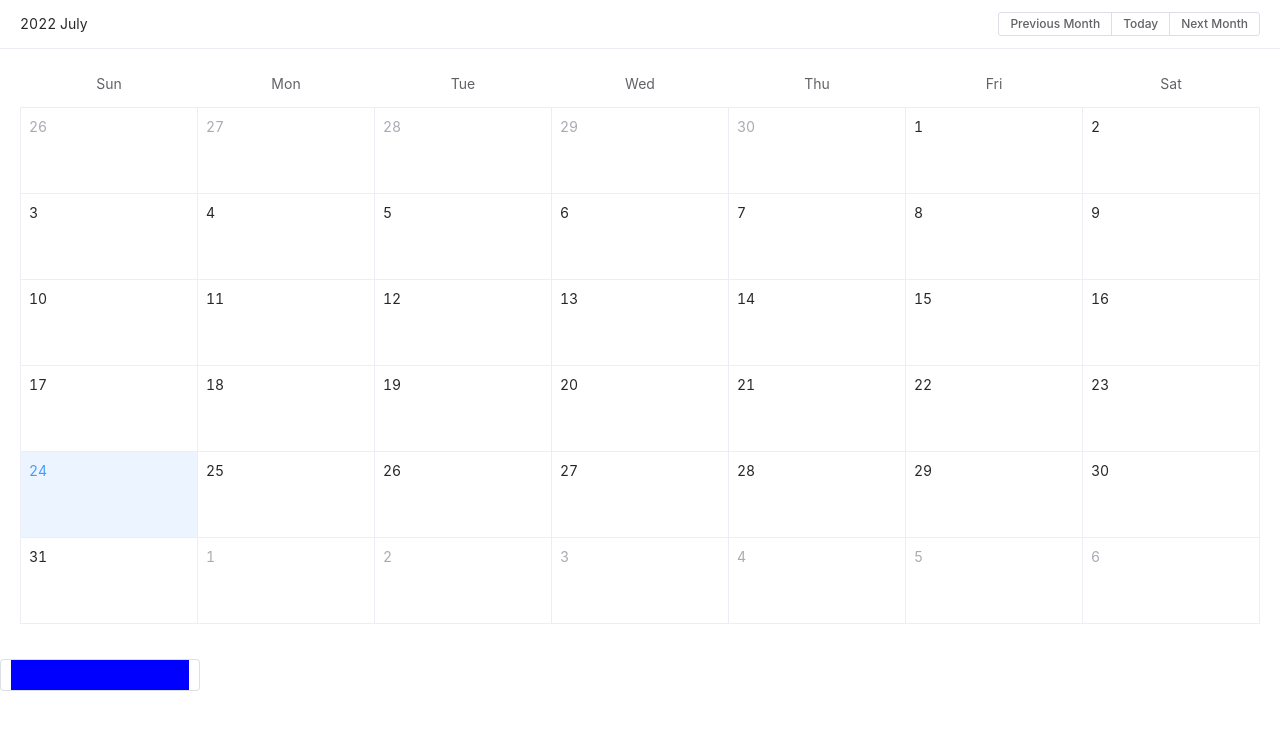
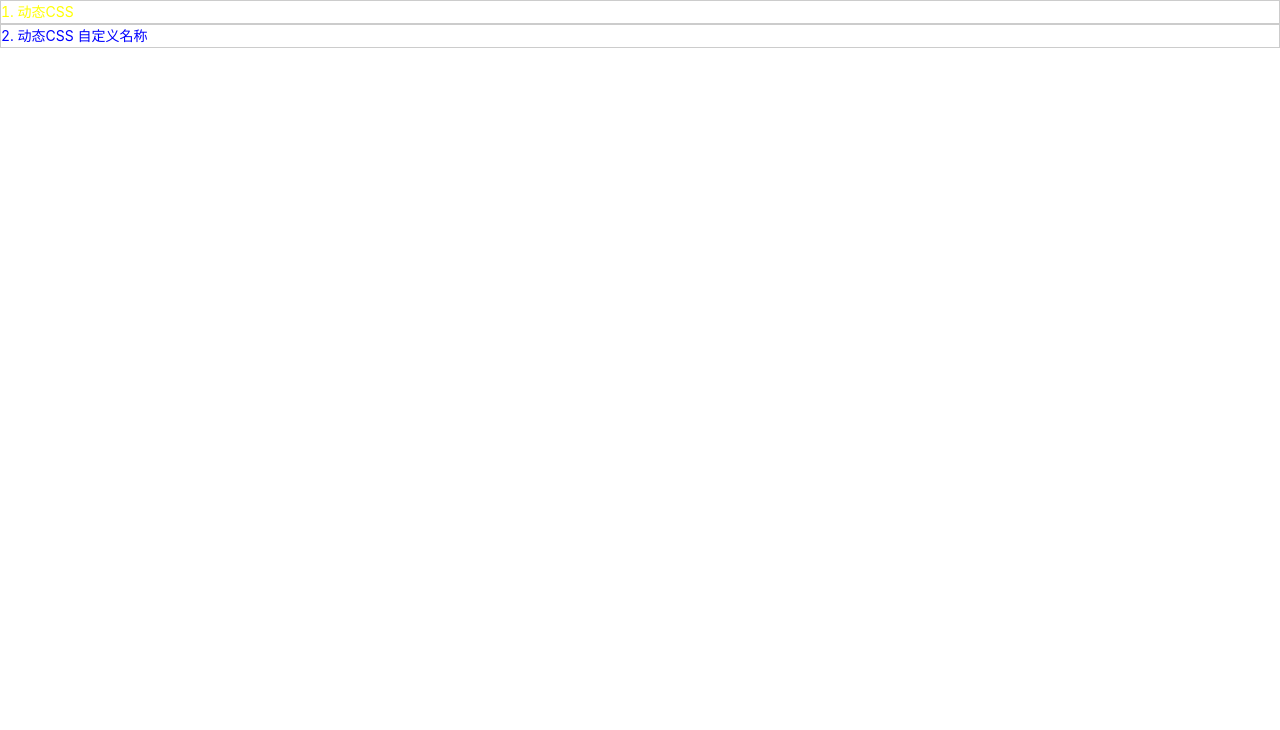
Before and after one commit to celinezhang1024/AllAboutVue, a Vue app in the folder Vue3/vite-project/: page / in a window 1280 px wide. Shown: the top 730 px of the page. Built offline with nearby package versions, Linux system fonts and the light colour scheme.

Commit message:
slot & 绑定样式 & module css

```diff
--- a/Vue3/vite-project/src/App.vue
+++ b/Vue3/vite-project/src/App.vue
@@ -36,8 +36,10 @@
     <!-- <Directive3/> -->
     <!-- <HooksReset/> -->
     <!-- <Plugin/> -->
-    <ElementPlus/>
+    <!-- <ElementPlus/> -->
     <!-- <Antd /> -->
+    <!-- <Slot/> -->
+    <ModuleCss/>
   </div>
 </template>
 
@@ -69,6 +71,8 @@
   import Plugin from './components/Advanced/Loading/Main.vue'
   import ElementPlus from './components/Advanced/ElementUI/Index.vue'
   import Antd from './components/Advanced/AntD/Index.vue'
+  import Slot from './components/Advanced/Slot/Index.vue'
+  import ModuleCss from './components/Advanced/Slot/ModuleCss.vue'
 
   const API = defineAsyncComponent(()=> import("./components/Advanced/API/Index.vue"))
 
--- /dev/null
+++ b/Vue3/vite-project/src/components/Advanced/Slot/A.vue
@@ -0,0 +1,22 @@
+<!-- A -->
+<template>
+   <div>
+       我是插槽
+       <slot></slot>
+   </div>
+</template>
+
+<script setup lang='ts'>
+</script>
+
+<style scoped lang='less'>
+// 1. 插槽
+:slotted(.a){
+    color:red;
+}
+// 2. 全局
+:global(div){
+    color:blue;
+}
+// 3. 动态CSS 在外面
+</style>
--- /dev/null
+++ b/Vue3/vite-project/src/components/Advanced/Slot/Index.vue
@@ -0,0 +1,26 @@
+<!-- 插槽 -->
+<template>
+   <div>
+       <A>
+        <div class="a">1. 私人定制DIV</div>
+       </A>
+       <div class="div">3. 动态CSS</div>
+   </div>
+</template>
+
+<script setup lang='ts'>
+import A from "./A.vue"
+import {ref} from 'vue'
+const style = ref('purple')
+const styleObj = ref({color:'pink'})
+setTimeout(()=>{
+    styleObj.value.color = 'gray'
+},2000)
+</script>
+
+<style scoped lang='less'>
+.div{
+    // color:v-bind(style)
+    color:v-bind('styleObj.color')
+}
+</style>
--- /dev/null
+++ b/Vue3/vite-project/src/components/Advanced/Slot/ModuleCss.vue
@@ -0,0 +1,27 @@
+<!-- Module Css -->
+<template>
+   <div :class="[$style.div,$style.border]">
+        1. 动态CSS
+   </div>
+   <div :class="[mc.div,mc.border]">
+        2. 动态CSS 自定义名称
+   </div>
+</template>
+
+<script setup lang='ts'>
+// 自定义hooks
+import {ref,useCssModule} from 'vue'
+const css = useCssModule('mc')
+console.log(css)
+// return (<div class="mc.div">动态注册的</div>) 伪代码
+</script>
+
+<style module>
+.div{color:yellow;}
+.border{border: 1px solid #ccc;}
+</style>
+
+<style module="mc">
+.div{color:blue;}
+.border{border: 1px solid #ccc;}
+</style>
```
